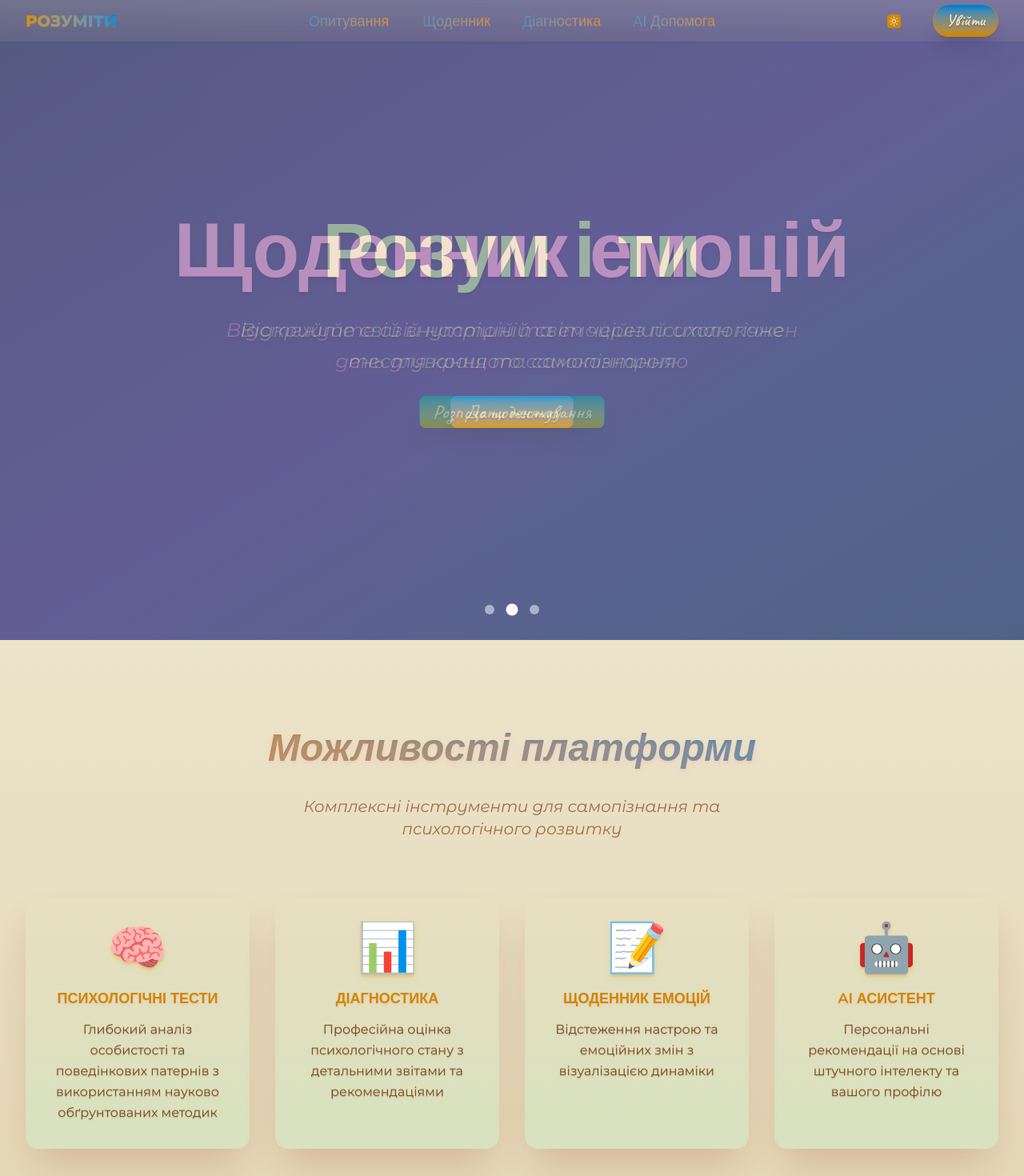
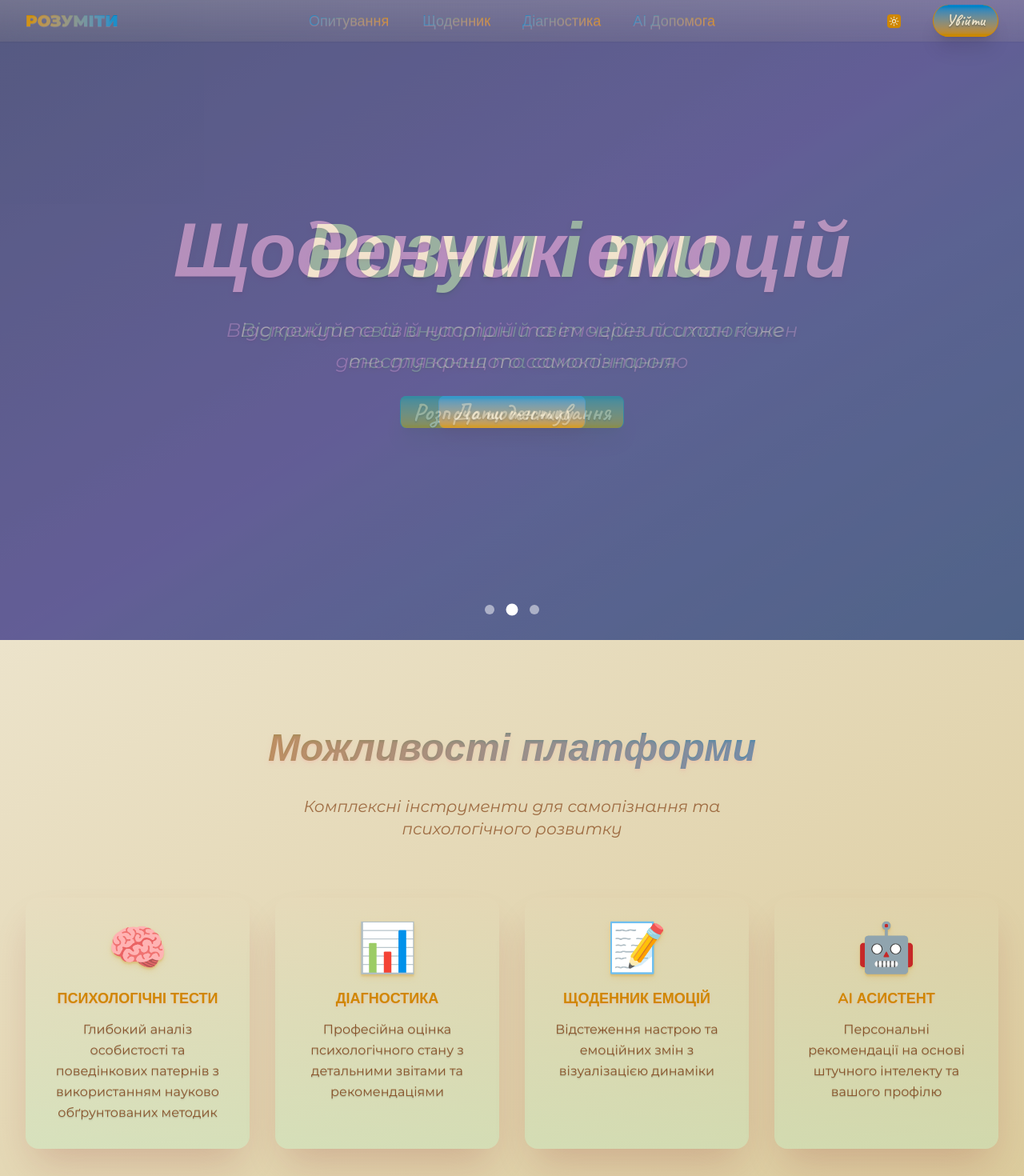
Before and after one commit to rozumity/rozumity-client, a React (Vite) app: page / in a window 1280 px wide. Shown: the top 1470 px of the page at 80% size. Built offline with nearby package versions, Linux system fonts and the light colour scheme; a web font is replaced by a local one.

Commit message:
Change cardholder colors

```diff
--- a/src/components/buttons/ButtonPrimary.jsx
+++ b/src/components/buttons/ButtonPrimary.jsx
@@ -1,4 +1,4 @@
-function ButtonPrimary({ size = "", rounded = "full", isScript = true, isFullWidth = false, textSize="xl", className="", text = "" }) {
+function ButtonPrimary({ size = "sm", rounded = "full", isScript = true, isFullWidth = false, textSize="xl", className="", text = "" }) {
   const fontClasses = isScript ? "font-script" : "font-primary-2";
   const sizeClasses = `btn-${size}`;
   const roundedClasses = `rounded-${rounded}`;
--- a/src/components/cards/CardPrimaryDefault.jsx
+++ b/src/components/cards/CardPrimaryDefault.jsx
@@ -10,7 +10,7 @@ function CardPrimaryDefault({feature, index}) {
             <h3 className="text-lg uppercase text-center font-bold font-secondary-1 mb-3 text-accent text-shadow-md text-shadow-primary/15 group-hover:text-info transition-colors">
                 {feature.title}
             </h3>
-            <p className="font-secondary-2 text-center leading-relaxed text-base-content/85 text-shadow-sm">
+            <p className="font-secondary-2 text-center leading-relaxed text-base-content/75 text-shadow-sm">
                 {feature.description}
             </p>
             </div>
--- a/src/components/navigation/Navbar.jsx
+++ b/src/components/navigation/Navbar.jsx
@@ -89,7 +89,7 @@ export default function Navbar() {
       <nav className="fixed top-0 left-0 right-0 z-50 shadow-xs backdrop-blur-lg bg-gradient-to-b from-base-100/20 via-base-200/15 to-base-300/10 py-1">
         <div className="max-w-7xl mx-auto sm:px-6 lg:px-8 w-full flex justify-between items-center px-2">
           <div className="navbar-start">
-            <Link to="/" className="text-xl font-extrabold font-secondary-2 text-shadow-2xs text-shadow-base-100/12 bg-gradient-to-r from-accent to-info bg-clip-text text-transparent uppercase">Розуміти</Link>
+            <Link to="/" className="text-xl font-black font-secondary-2 text-shadow-2xs text-shadow-base-100/12 bg-gradient-to-r from-accent to-info bg-clip-text text-transparent uppercase">Розуміти</Link>
           </div>
 
           <div className="navbar-center hidden lg:flex">
--- a/src/components/pages/home/Features.jsx
+++ b/src/components/pages/home/Features.jsx
@@ -29,7 +29,7 @@ const Features = () => {
     },
   ];
   return (
-      <div className="py-24 bg-gradient-to-b from-base-100 to-base-200">
+      <div className="py-24 bg-gradient-to-br from-base-100 to-base-300">
         <div className="max-w-7xl mx-auto px-4 sm:px-6 lg:px-8">
           <TitlePrimaryDefault title="Можливості платформи" desc="Комплексні інструменти для самопізнання та психологічного розвитку" />
           <CaldholderDefault features={ features }/>
--- a/src/components/pages/home/HeroCarousel.jsx
+++ b/src/components/pages/home/HeroCarousel.jsx
@@ -50,14 +50,14 @@ const HeroCarousel = () => {
         >
           <div className={`min-h-screen bg-gradient-to-br ${slide.gradient} flex items-center justify-center relative`}>
             <div key={slide.title} className="relative z-10 text-center px-4 max-w-6xl mx-auto animate-fade-in">
-              <h1 className="font-primary-1 text-6xl md:text-8xl font-black mb-8 text-shadow-lg text-orange-100/95">
+              <h1 className="font-primary-1 text-6xl md:text-8xl font-black mb-8 text-shadow-lg text-orange-100/95 italic">
                 {slide.title}
               </h1>
               <p className="font-primary-2 text-xl md:text-2xl mb-6 max-w-3xl mx-auto drop-shadow-md leading-relaxed text-neutral-content/60 text-shadow-sm italic">
                 {slide.subtitle}
               </p>
               <Link to={slide.link}>
-                <ButtonPrimary text={slide.cta} size="lg" rounded="lg" textSize="2xl"/>
+                <ButtonPrimary text={slide.cta} size="xl" rounded="lg" textSize="3xl"/>
               </Link>
             </div>
           </div>
```
